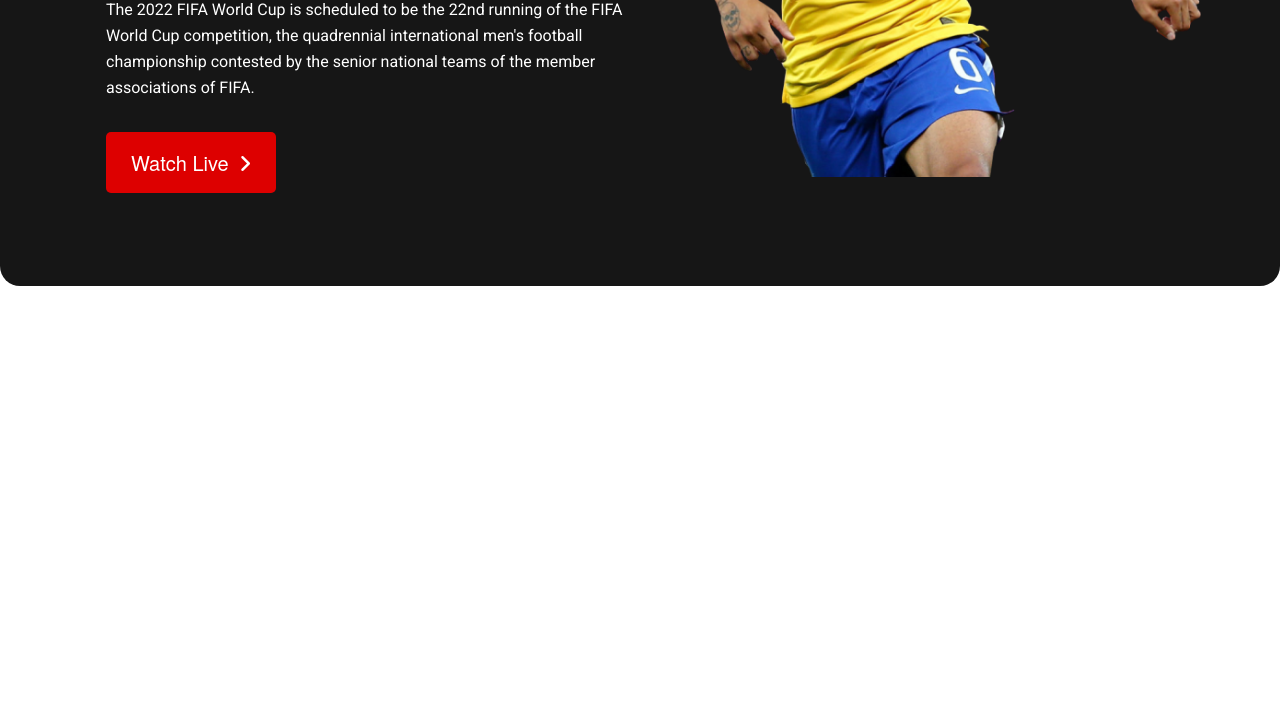
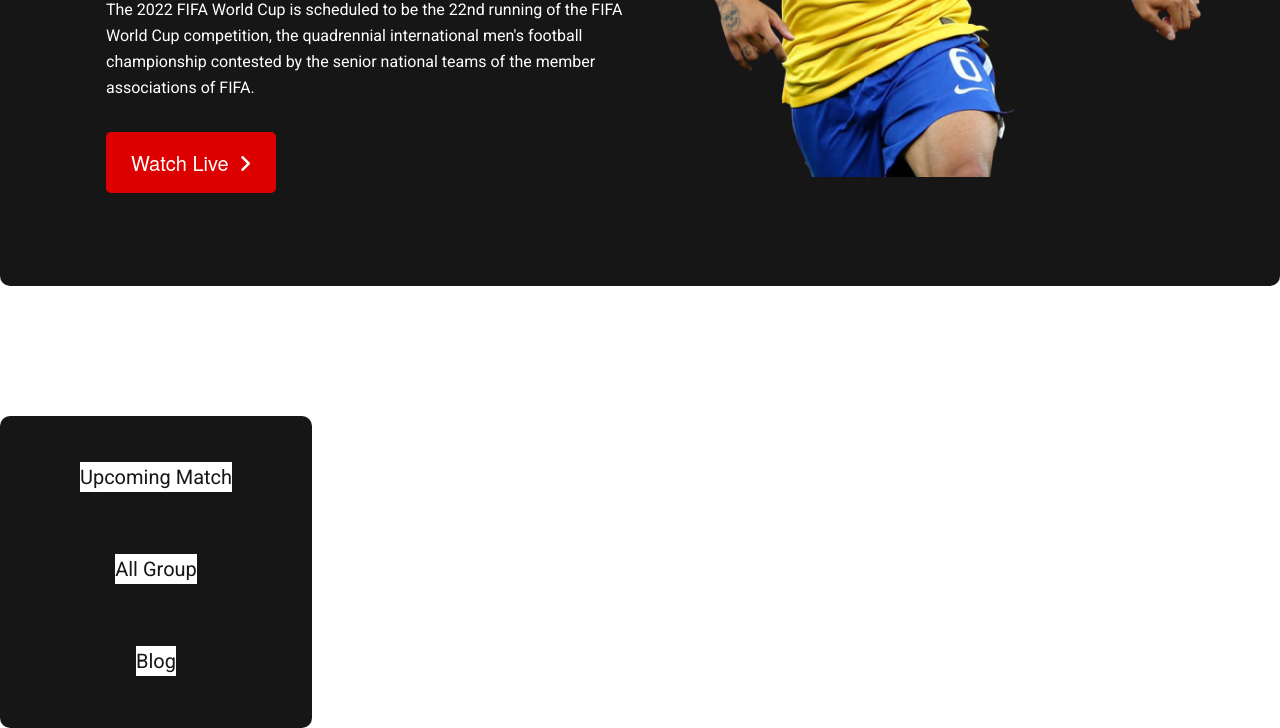
Before and after one commit to Jannatunnesa-Urmi/football-blog, a plain HTML site: page index.html in a window 1280 px wide. Shown: the part 471-1199 px from the top of the page. Before the commit the page ends 800 px from the top, so only its background shows below. Drawn offline with Linux system fonts and the light colour scheme.

Commit message:
main section

```diff
--- a/css/style.css
+++ b/css/style.css
@@ -12,7 +12,7 @@
 header .container{
     background: #161616;
     margin: 0 auto;
-    border-radius: 20px;
+    border-radius: 10px;
     display: flex;
     margin-top: 50px;
 }
@@ -62,3 +62,49 @@
 header .container .right-image img{
     width: 100%;
 }
+/****** Main blog section*****/
+main .container{
+    margin: 0 auto;
+    display: flex;
+    margin-top: 130px;
+}
+main .container .aside{
+    background: #161616;
+    width: 312px;
+    height: 312px;
+    border-radius: 10px;
+    display: flex;
+    justify-content: center;
+    align-items: center;
+}
+main .container .aside .button{
+    display: flex;
+    flex-direction: column;
+    width: 252px;
+    height: 252px;
+    border-radius: 10px;
+
+}
+main .container .aside .button div{
+
+
+    width: 252px;
+    height: 62px;
+    text-align: center;
+    display: flex;
+    justify-content: center;
+    align-items: center;
+
+}
+main .container .aside a{
+    color: #161616;
+    font-weight: 500;
+    font-size: 20px;
+    line-height: 30px;
+    text-decoration: none;
+    display: block;
+    background: #fff;
+}
+main .container .aside .button .all{
+    margin: 30px 0px;
+}
--- a/index.html
+++ b/index.html
@@ -27,9 +27,25 @@
     </header>
     <!------Main Section----->
     <main>
-        <div class="aside">
+        <div class="container">
+            <div class="aside">
+                <div class="button">
+                    <div class="upcoming">
+                        <a href="#">Upcoming Match</a>
+                    </div>
+                    <div class="all">
+                        <a href="#">All Group</a>
+                    </div>
+                    <div class="blog">
+                        <a href="#">Blog</a>
+                    </div>
+                </div>
+            </div>
+            <div class="blogs">
 
+            </div>
         </div>
+
     </main>
 </body>
 </html>
```
